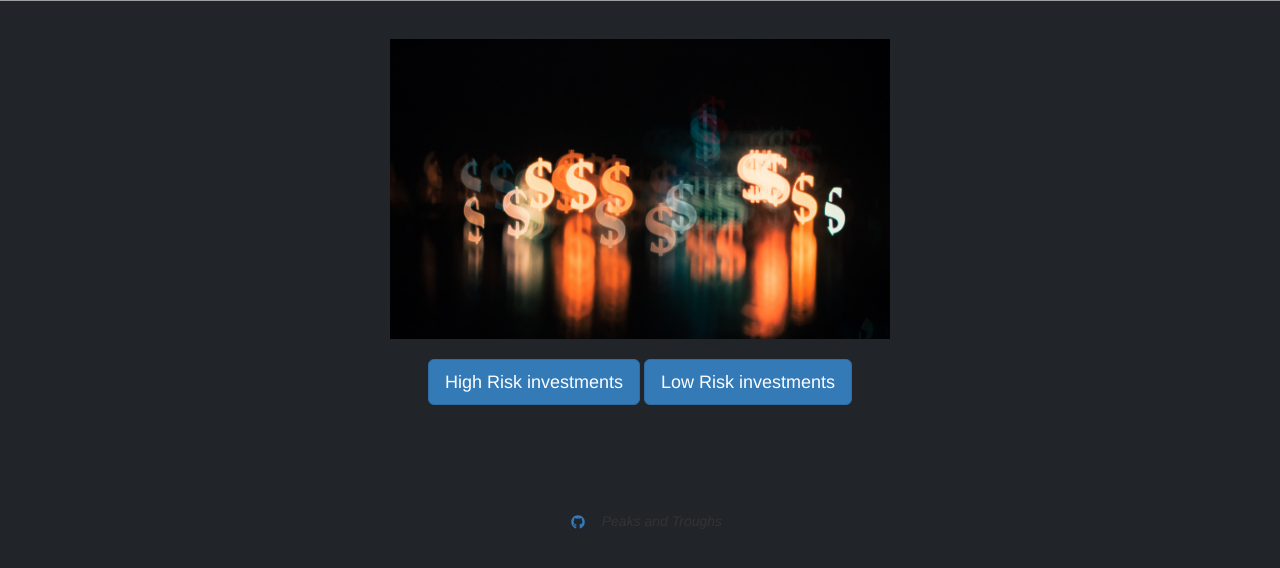
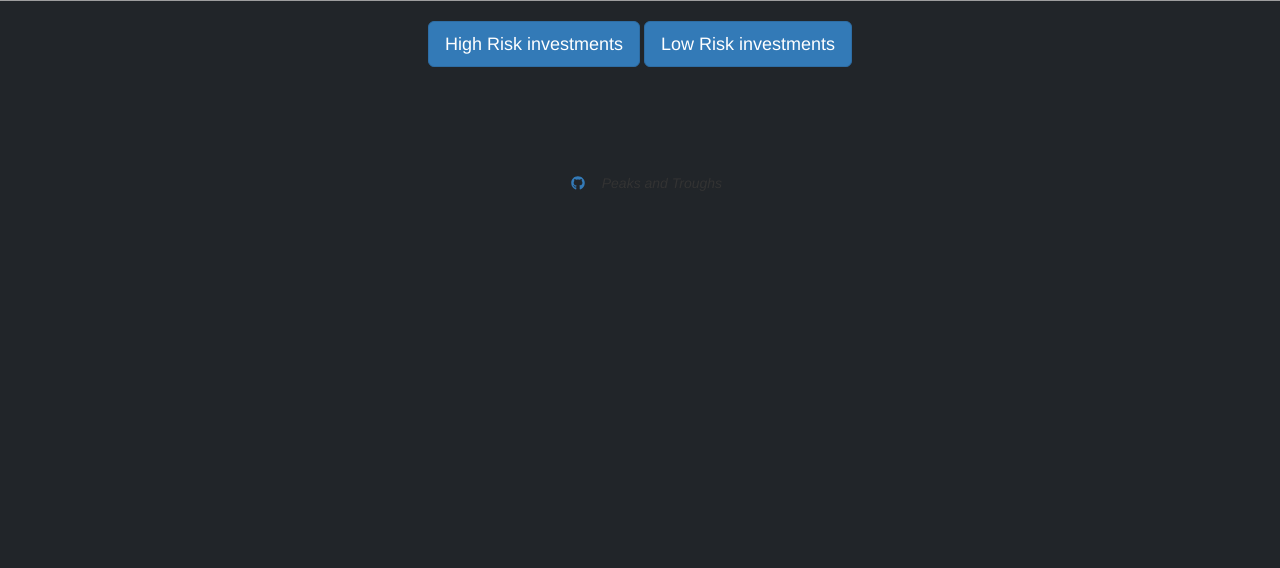
Before and after one commit to danielchegwidden/peaks-and-troughs, a Flask app: page /learn in a window 1280 px wide. Shown: the part 151-719 px from the top of the page. Run offline with Flask 2, Linux system fonts and the light colour scheme; the visitor is signed in with stand-in values (Sample User, id 1); data comes from the database, SQL or seed files in the repository; parts of the project's set-up code (start-up, migrations or seed data) failed here and were passed over; some libraries are stand-ins or nearby versions; grey boxes are pictures that could not be loaded.

Commit message:
Deleted the pic

```diff
--- a/app/templates/learn.html
+++ b/app/templates/learn.html
@@ -9,9 +9,9 @@
     <script src="https://cdnjs.cloudflare.com/ajax/libs/animejs/3.2.1/anime.min.js"></script>
     <script src="https://use.fontawesome.com/releases/v5.15.3/js/all.js" crossorigin="anonymous"></script>
 
-    <div class="container text-center" style="margin-top: 3%;">
+    <!-- <div class="container text-center" style="margin-top: 3%;">
         <img src="static/images/learn/learn1.jpg" width="500" height="300" alt="">
-    </div>
+    </div> -->
     <!-- Risk Section -->
     <section>
         <br>
```
